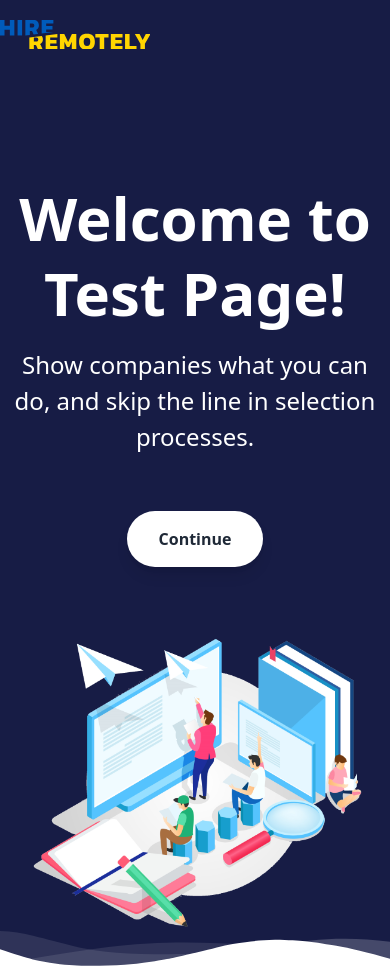
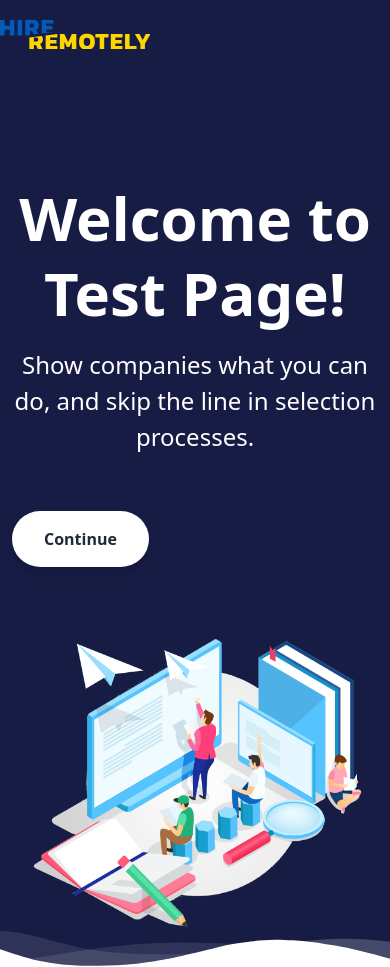
Before and after one commit to nimatrazmjo/hire-remotely, a Next.js app in the folder client/: page / in a window 390 px wide. Built offline with nearby package versions, Linux system fonts and the light colour scheme.

Commit message:
Navigate from index page to new test

```diff
--- a/client/pages/index.js
+++ b/client/pages/index.js
@@ -1,38 +1,57 @@
+import axios from 'axios';
 import Image from 'next/image';
+import { useState } from 'react';
+import { useRouter } from 'next/router'
+
 function Home() {
+  const [error, setError] = useState('');
+  const router = useRouter()
 
+  const handleSubmit = async e => {
+    e.preventDefault(0);
+    axios.post('/api/tests', { language: ['63']}).then(response => {
+      const href = response.data.hash;
+      router.push(href);
+
+    }).catch(error => {
+      const { data } = error.response
+      data.length ? setError(data[0].message) : '';
+    });
+  }
   return (
     <section className='bg-primary text-white'>
-      <div class="pt-24">
-        <div class="container px-3 mx-auto flex flex-wrap flex-col md:flex-row items-center">
+      <div className="pt-24">
+        <div className="container px-3 mx-auto flex flex-wrap flex-col md:flex-row items-center">
 
-          <div class="flex flex-col w-full md:w-2/5 justify-center items-start text-center md:text-left">
+          <div className="flex flex-col w-full md:w-2/5 justify-center items-start text-center md:text-left">
 
-            <h1 class="my-4 text-6xl font-bold leading-tight">
+            <h1 className="my-4 text-6xl font-bold leading-tight">
              Welcome to Test Page!
             </h1>
-            <p class="leading-normal text-2xl mb-8">
+            <p className="leading-normal text-2xl mb-8">
               Show companies what you can do, and skip the line in selection processes.
             </p>
-            <button class="mx-auto lg:mx-0 hover:underline bg-white text-gray-800 font-bold rounded-full my-6 py-4 px-8 shadow-lg focus:outline-none focus:shadow-outline transform transition hover:scale-105 duration-300 ease-in-out">
-              Continue
-            </button>
+            <form onSubmit={handleSubmit}>
+              <button className="mx-auto lg:mx-0 hover:underline bg-white text-gray-800 font-bold rounded-full my-6 py-4 px-8 shadow-lg focus:outline-none focus:shadow-outline transform transition hover:scale-105 duration-300 ease-in-out">
+                Continue
+              </button>
+            </form>
           </div>
 
-          <div class="w-full md:w-3/5 py-6 text-center">
-            <Image class="w-full md:w-4/5 z-50" src="/main.png" width={613} height={539} />
+          <div className="w-full md:w-3/5 py-6 text-center">
+            <Image className="w-full md:w-4/5 z-50" src="/main.png" width={613} height={539} />
           </div>
         </div>
       </div>
-      <div class="relative -mt-12 lg:-mt-24">
+      <div className="relative -mt-12 lg:-mt-24">
         <svg viewBox="0 0 1428 174" version="1.1">
-          <g stroke="none" stroke-width="1" fill="none" fill-rule="evenodd">
-            <g transform="translate(-2.000000, 44.000000)" fill="#FFFFFF" fill-rule="nonzero">
+          <g stroke="none" strokeWidth="1" fill="none" fillRule="evenodd">
+            <g transform="translate(-2.000000, 44.000000)" fill="#FFFFFF" fillRule="nonzero">
               <path d="M0,0 C90.7283404,0.927527913 147.912752,27.187927 291.910178,59.9119003 C387.908462,81.7278826 543.605069,89.334785 759,82.7326078 C469.336065,156.254352 216.336065,153.6679 0,74.9732496" opacity="0.100000001"></path>
               <path d="M100,104.708498 C277.413333,72.2345949 426.147877,52.5246657 546.203633,45.5787101 C666.259389,38.6327546 810.524845,41.7979068 979,55.0741668 C931.069965,56.122511 810.303266,74.8455141 616.699903,111.243176 C423.096539,147.640838 250.863238,145.462612 100,104.708498 Z" opacity="0.100000001"></path>
               <path d="M1046,51.6521276 C1130.83045,29.328812 1279.08318,17.607883 1439,40.1656806 L1439,120 C1271.17211,77.9435312 1140.17211,55.1609071 1046,51.6521276 Z" id="Path-4" opacity="0.200000003"></path>
             </g>
-            <g transform="translate(-4.000000, 76.000000)" fill="#FFFFFF" fill-rule="nonzero">
+            <g transform="translate(-4.000000, 76.000000)" fill="#FFFFFF" fillRule="nonzero">
               <path d="M0.457,34.035 C57.086,53.198 98.208,65.809 123.822,71.865 C181.454,85.495 234.295,90.29 272.033,93.459 C311.355,96.759 396.635,95.801 461.025,91.663 C486.76,90.01 518.727,86.372 556.926,80.752 C595.747,74.596 622.372,70.008 636.799,66.991 C663.913,61.324 712.501,49.503 727.605,46.128 C780.47,34.317 818.839,22.532 856.324,15.904 C922.689,4.169 955.676,2.522 1011.185,0.432 C1060.705,1.477 1097.39,3.129 1121.236,5.387 C1161.703,9.219 1208.621,17.821 1235.4,22.304 C1285.855,30.748 1354.351,47.432 1440.886,72.354 L1441.191,104.352 L1.121,104.031 L0.457,34.035 Z"></path>
             </g>
           </g>
```
